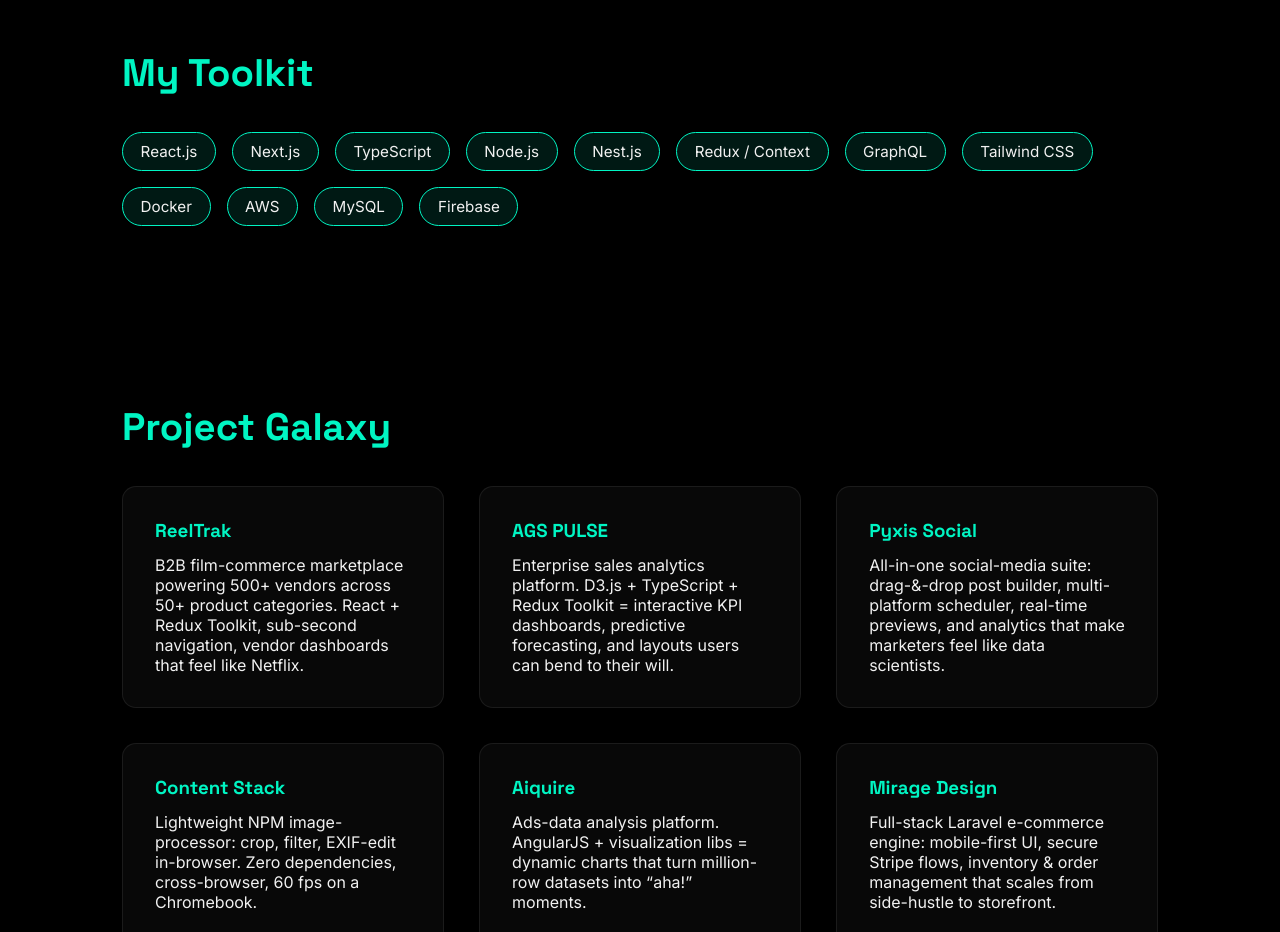
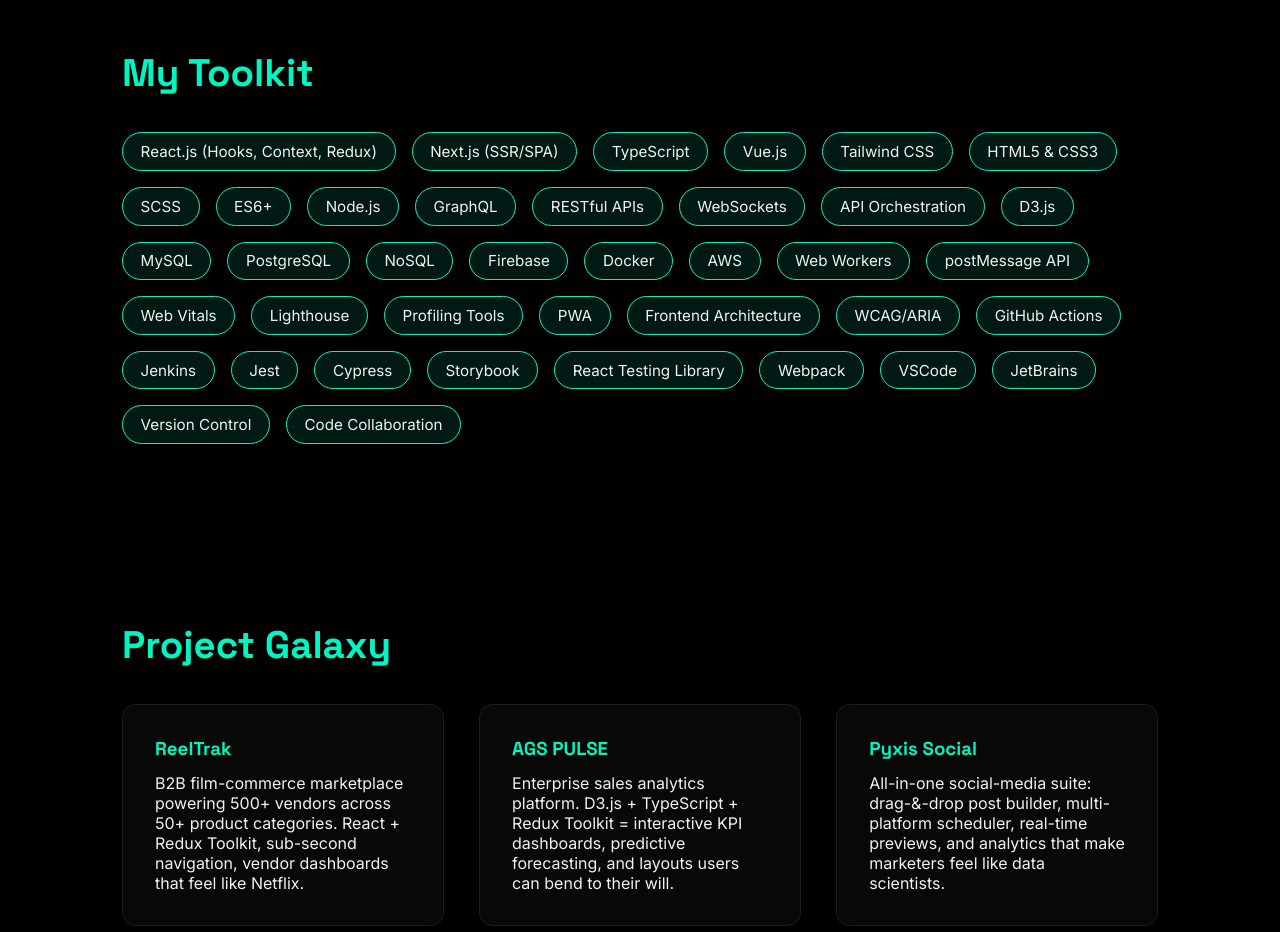
Before and after one commit to kamaldhiman1997/my-portfolio, a plain HTML site: page index.html in a window 1280 px wide. Shown: the part 1160-2092 px from the top of the page. Drawn offline with Linux system fonts and the light colour scheme.

Commit message:
Updated toolkit

```diff
--- a/index.html
+++ b/index.html
@@ -316,21 +316,47 @@
     <section id="skills">
       <h2>My Toolkit</h2>
       <div class="skills">
-        <div class="skill-tag">React.js</div>
-        <div class="skill-tag">Next.js</div>
+        <div class="skill-tag">React.js (Hooks, Context, Redux)</div>
+        <div class="skill-tag">Next.js (SSR/SPA)</div>
         <div class="skill-tag">TypeScript</div>
+        <div class="skill-tag">Vue.js</div>
+        <div class="skill-tag">Tailwind CSS</div>
+        <div class="skill-tag">HTML5 & CSS3</div>
+        <div class="skill-tag">SCSS</div>
+        <div class="skill-tag">ES6+</div>
         <div class="skill-tag">Node.js</div>
-        <div class="skill-tag">Nest.js</div>
-        <div class="skill-tag">Redux / Context</div>
         <div class="skill-tag">GraphQL</div>
-        <div class="skill-tag">Tailwind CSS</div>
+        <div class="skill-tag">RESTful APIs</div>
+        <div class="skill-tag">WebSockets</div>
+        <div class="skill-tag">API Orchestration</div>
+        <div class="skill-tag">D3.js</div>
+        <div class="skill-tag">MySQL</div>
+        <div class="skill-tag">PostgreSQL</div>
+        <div class="skill-tag">NoSQL</div>
+        <div class="skill-tag">Firebase</div>
         <div class="skill-tag">Docker</div>
         <div class="skill-tag">AWS</div>
-        <div class="skill-tag">MySQL</div>
-        <div class="skill-tag">Firebase</div>
+        <div class="skill-tag">Web Workers</div>
+        <div class="skill-tag">postMessage API</div>
+        <div class="skill-tag">Web Vitals</div>
+        <div class="skill-tag">Lighthouse</div>
+        <div class="skill-tag">Profiling Tools</div>
+        <div class="skill-tag">PWA</div>
+        <div class="skill-tag">Frontend Architecture</div>
+        <div class="skill-tag">WCAG/ARIA</div>
+        <div class="skill-tag">GitHub Actions</div>
+        <div class="skill-tag">Jenkins</div>
+        <div class="skill-tag">Jest</div>
+        <div class="skill-tag">Cypress</div>
+        <div class="skill-tag">Storybook</div>
+        <div class="skill-tag">React Testing Library</div>
+        <div class="skill-tag">Webpack</div>
+        <div class="skill-tag">VSCode</div>
+        <div class="skill-tag">JetBrains</div>
+        <div class="skill-tag">Version Control</div>
+        <div class="skill-tag">Code Collaboration</div>
       </div>
     </section>
-
     <section id="projects">
       <h2>Project Galaxy</h2>
       <div class="projects">
```
